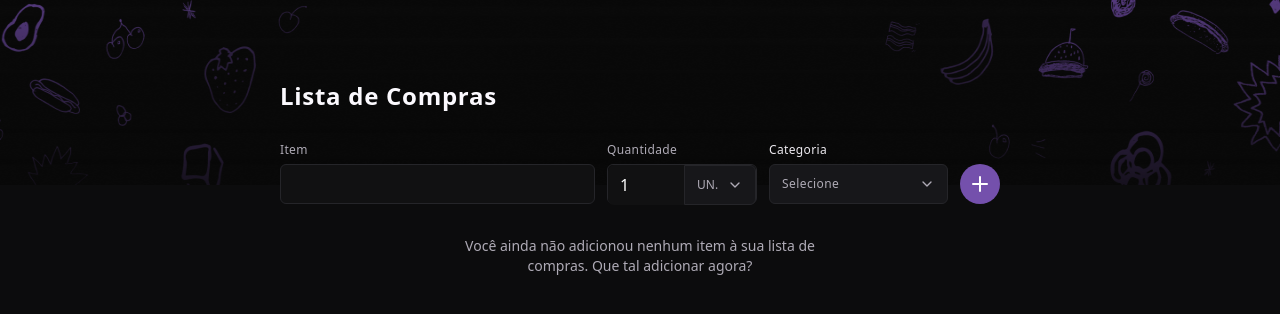
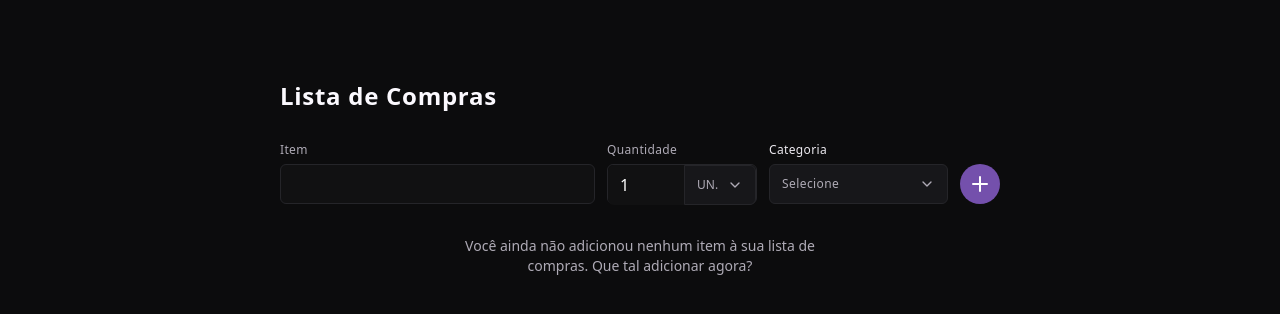
Before and after one commit to maik-emanoel/shopping-list, a React (Vite) app: page / in a window 1280 px wide. Shown: the top 314 px of the page. Built offline with nearby package versions, Linux system fonts and the light colour scheme.

Commit message:
switch mb to py

```diff
--- a/src/App.tsx
+++ b/src/App.tsx
@@ -73,13 +73,7 @@ export function App() {
 
   return (
     <>
-      <img
-        src={imgCover}
-        alt=""
-        className="w-full h-[185px] absolute top-0 md:object-cover md:object-left-top"
-      />
-
-      <main className="z-10 relative mx-auto max-w-[720px] pt-20 mb-20 w-[90%]">
+      <main className="z-10 relative mx-auto max-w-[720px] py-20 w-[90%]">
         <header>
           <h1 className="text-gray-100 text-2xl font-bold tracking-[0.72px] mb-8">
             Lista de Compras
```
